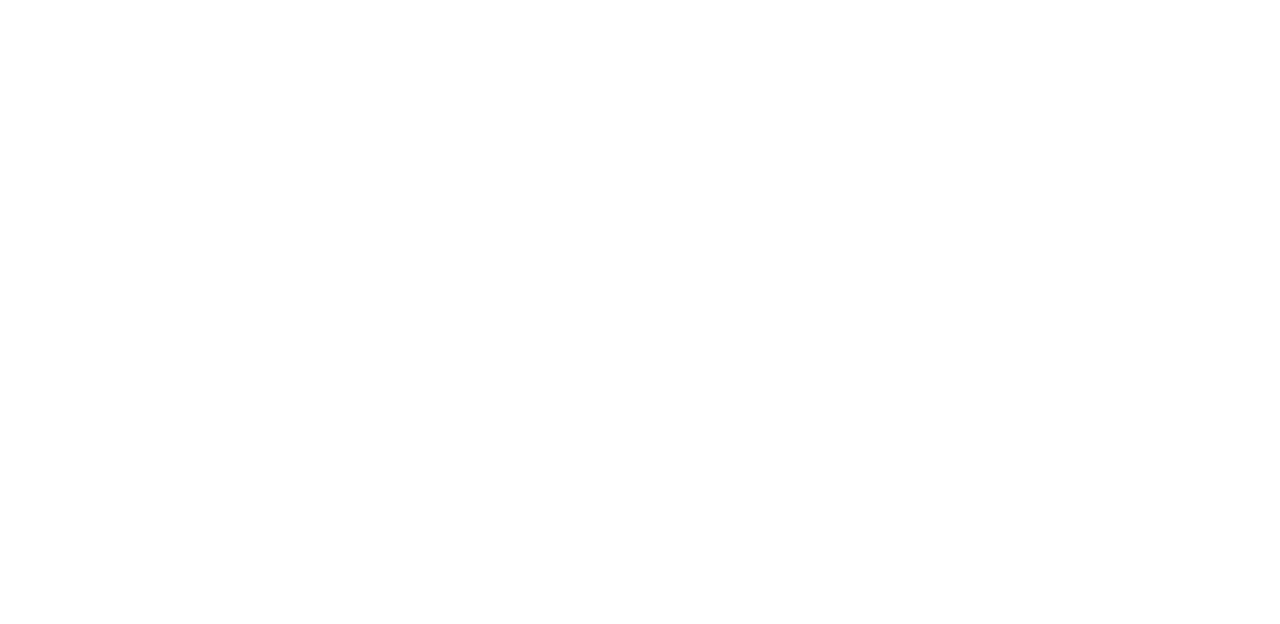
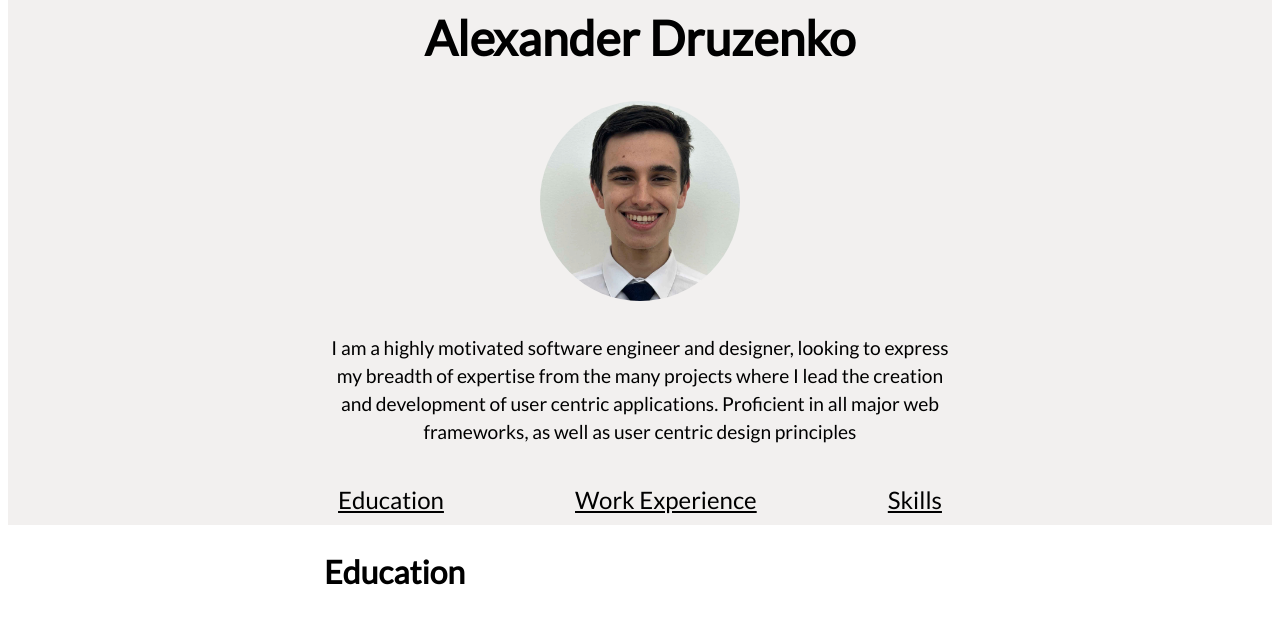
Before and after one commit to adruzenko03/adruzenko03.github.io, a plain HTML site: page index.html in a window 1280 px wide. Drawn offline with Linux system fonts and the light colour scheme.

Commit message:
Add header section

```diff
--- a/index.html
+++ b/index.html
@@ -3,9 +3,31 @@
 <head>
     <meta charset="UTF-8">
     <meta name="viewport" content="width=device-width, initial-scale=1.0">
-    <title>Document</title>
+
+    <link href='https://fonts.googleapis.com/css?family=Lato' rel='stylesheet' type='text/css'/>
+    <link rel="stylesheet" href="style.css" />
+
+    <title>My Resume</title>
 </head>
 <body>
+    <div class="header">
+        <h1>Alexander Druzenko</h1>
+        <img class="prof-pic" src="file.jpg"/>
+        <p class="summary"> I am a highly motivated software engineer and designer, looking to express my breadth of expertise from
+            the many projects where I lead the creation and development of user centric applications.
+            Proficient in all major web frameworks, as well as user centric design principles
+            </p>
+            <nav>
+                <a href="#education">Education</a>
+                <a href="#workexp">Work Experience</a>
+                <a href="#skills">Skills</a>
+            </nav>
 
+    </div>
+    <div class="mainPage">
+        <div>
+            <h2>Education</h2>
+        </div>
+    </div>
 </body>
 </html>
--- /dev/null
+++ b/style.css
@@ -0,0 +1,63 @@
+@keyframes fadeIn {
+    from {
+        opacity: 0;
+        transform: translateY(-30px);
+    }
+    to {
+
+    }
+  }
+
+html{
+    font-family: 'Lato', sans-serif;
+    animation: "fadeIn" 1s;
+    font-size:16px
+}
+body, h1{
+    margin-top:0
+}
+
+h1{
+    font-size: 3rem;
+    padding-top:24px;
+    margin-bottom: 24px;
+}
+
+h2{
+    font-size: 2rem;
+}
+
+nav>*{
+    font-size:1.5rem;
+    color:black !important;
+}
+
+nav>*:not(:first-child){
+    padding-left: 10vw;
+
+}
+
+.prof-pic{
+    width:auto;
+    height:250px;
+    clip-path: circle(100px at center);
+}
+.header{
+    margin:auto;
+    top:0;
+    text-align: center;
+    background-color: #F2F0EF;
+    padding-bottom: 1vh;
+    line-height: 175%;
+}
+.summary{
+    font-size: 1.2rem;
+    text-align: center;
+    width: 50%;
+    margin:auto;
+    margin-bottom: 5vh;
+}
+.mainPage{
+    width: 50%;
+    margin:auto
+}
```
Also changed, not shown: file.jpg (added).
